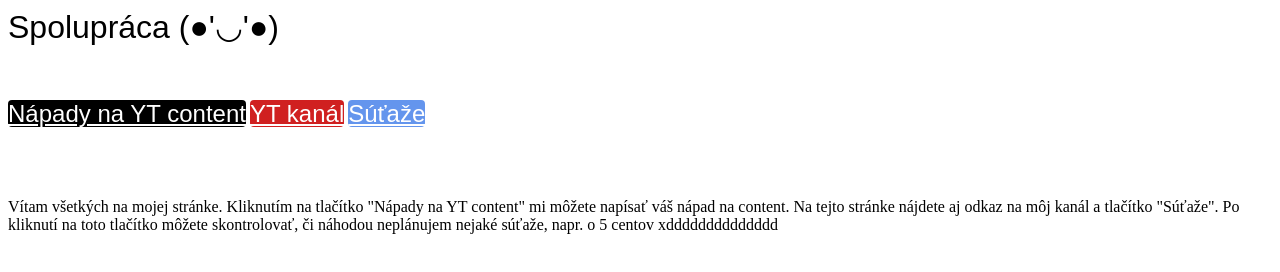
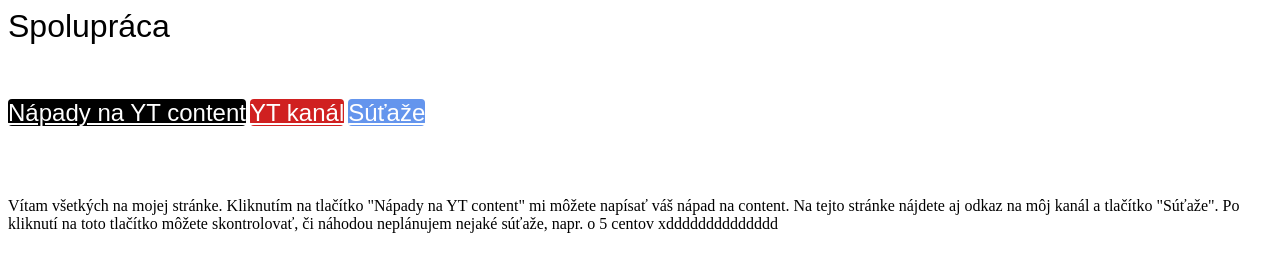
Before and after one commit to ImConhost/conhost-spolupraca, a plain HTML site: page index.html in a window 1280 px wide. Drawn offline with Linux system fonts and the light colour scheme.

Commit message:
Update index.html

```diff
--- a/index.html
+++ b/index.html
@@ -1,6 +1,6 @@
 <title>Spolupráca</title>
 <p1 style="cursor: pointer; font-family: Arial, Helvetica, sans-serif; font-size: xx-large;">
-Spolupráca (●'◡'●)</p1>
+Spolupráca</p1>
 <br><br><br><br>
 <a style="background-color: black; color: white; font-family: Arial, Helvetica, sans-serif; font-size: x-large; cursor: default; border: none; border-radius: 4px; height: 36px; width: 105px;" href="https://forms.office.com/pages/responsepage.aspx?id=DQSIkWdsW0yxEjajBLZtrQAAAAAAAAAAAAO__Wq2hthUMlhHVExCMDJYWlRaTzBUOTVXSk1EVjlZRS4u">
 Nápady na YT content</a>
```
